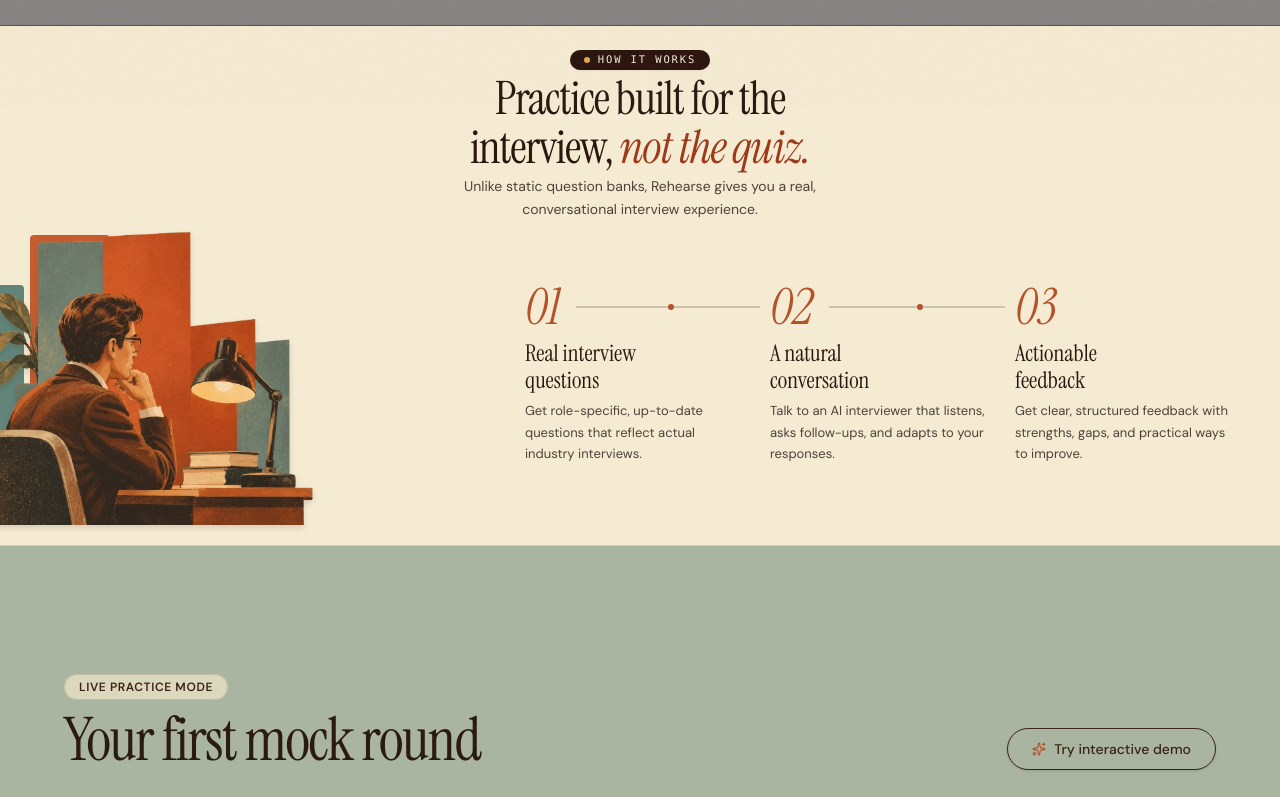
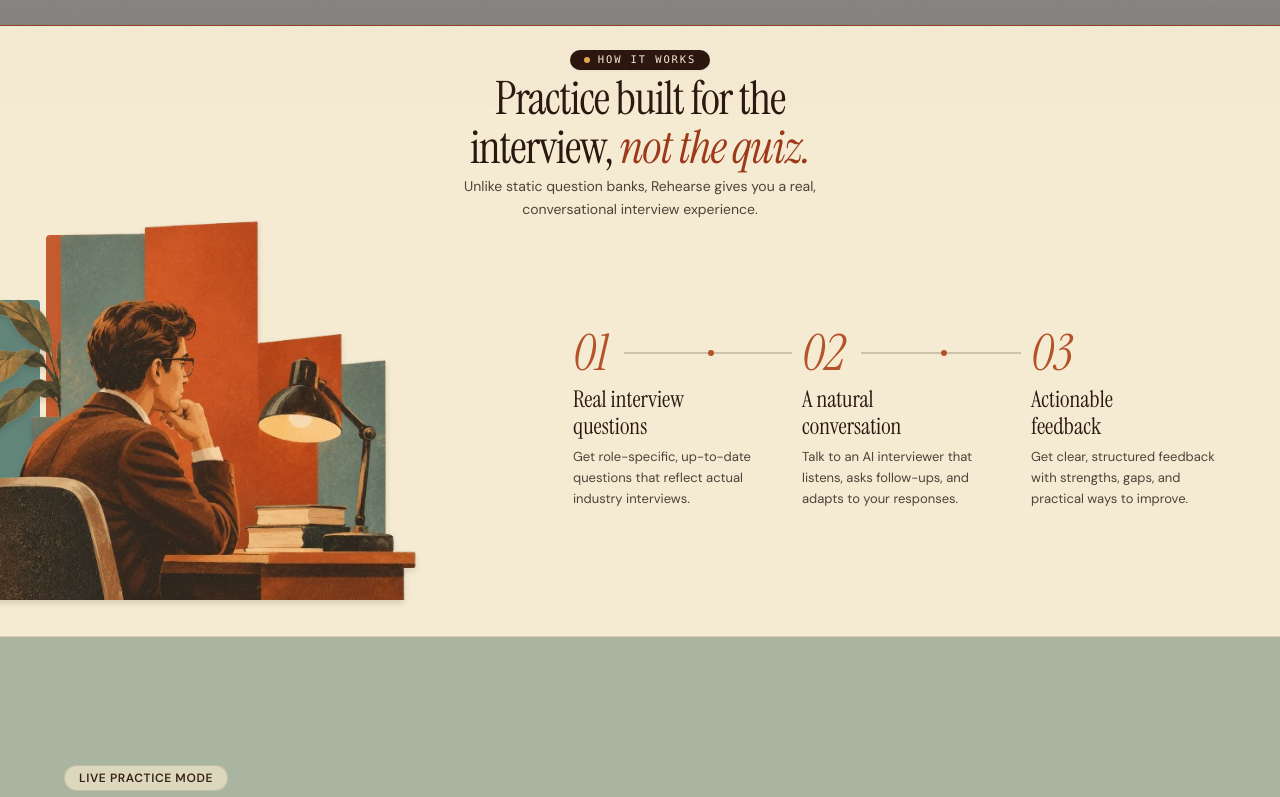
Before and after one commit to Deepjyoti78/Reharse-, a React (Vite) app: page / in a window 1280 px wide. Shown: the part 694-1491 px from the top of the page. Built offline with nearby package versions, Linux system fonts and the light colour scheme; no server answers; grey boxes are pictures that could not be loaded.

Commit message:
Increase scholar illustration height to reduce top space and shift steps 01-03 to the right

```diff
--- a/src/components/HowItWorks.tsx
+++ b/src/components/HowItWorks.tsx
@@ -29,21 +29,21 @@ export const HowItWorks: React.FC = () => {
       <div className="w-full pl-0 pr-4 sm:pr-8 lg:pr-10 xl:pr-12 max-w-[1360px] mx-auto">
         <div className="grid grid-cols-1 lg:grid-cols-12 gap-5 lg:gap-7 items-center">
 
-          {/* Left Column: Shifted to the left edge and compact height */}
-          <div className="lg:col-span-5 relative flex items-end justify-center lg:justify-start self-center lg:self-end ml-0 sm:-ml-2 lg:-ml-6 xl:-ml-10 -translate-y-2 sm:-translate-y-3">
+          {/* Left Column: Shifted to the left edge with increased height to reduce empty space above */}
+          <div className="lg:col-span-5 relative flex items-end justify-center lg:justify-start self-center lg:self-end ml-0 sm:-ml-2 lg:-ml-6 xl:-ml-10 -translate-y-3 sm:-translate-y-5 lg:-translate-y-7">
 
             {/* Mid-century Architectural Background Color Blocks */}
             <div className="absolute bottom-0 left-0 flex items-end gap-1.5 z-0 pointer-events-none opacity-95">
               {/* Slate/Teal block behind plant */}
-              <div className="w-12 sm:w-14 lg:w-16 h-40 sm:h-48 lg:h-[240px] bg-[#5b8076] rounded-t-sm" />
+              <div className="w-14 sm:w-16 lg:w-20 h-48 sm:h-60 lg:h-[300px] bg-[#5b8076] rounded-t-sm" />
               {/* Burnt Terracotta tall block behind scholar */}
-              <div className="w-14 sm:w-16 lg:w-20 h-48 sm:h-60 lg:h-[290px] bg-[#c45628] rounded-t-sm" />
+              <div className="w-16 sm:w-20 lg:w-24 h-60 sm:h-72 lg:h-[365px] bg-[#c45628] rounded-t-sm" />
               {/* Deep ochre/rust block behind lamp/desk */}
-              <div className="w-10 sm:w-12 lg:w-14 h-32 sm:h-40 lg:h-[190px] bg-[#9e3e19] rounded-t-sm" />
+              <div className="w-12 sm:w-14 lg:w-18 h-40 sm:h-50 lg:h-[235px] bg-[#9e3e19] rounded-t-sm" />
             </div>
 
-            {/* Thoughtful Scholar at Desk Illustration */}
-            <div className="relative z-10 w-full max-w-[290px] sm:max-w-[330px] lg:max-w-[360px] drop-shadow-md">
+            {/* Thoughtful Scholar at Desk Illustration - increased size & height */}
+            <div className="relative z-10 w-full max-w-[340px] sm:max-w-[390px] lg:max-w-[430px] xl:max-w-[465px] drop-shadow-md">
               <img
                 src="/images/thoughtful-scholar.png"
                 alt="Thoughtful candidate seated at vintage desk reflecting on interview preparation"
@@ -52,8 +52,8 @@ export const HowItWorks: React.FC = () => {
             </div>
           </div>
 
-          {/* Right Column: 3 Minimalist Steps - compact and vertically centered */}
-          <div className="lg:col-span-7 flex flex-col justify-center pt-0 pb-1 sm:pb-3 lg:pb-4">
+          {/* Right Column: 3 Minimalist Steps - shifted to the right side */}
+          <div className="lg:col-span-7 flex flex-col justify-center pt-0 pb-1 sm:pb-3 lg:pb-4 lg:pl-8 xl:pl-12">
             <div className="grid grid-cols-1 md:grid-cols-3 gap-4 lg:gap-5 xl:gap-7">
 
               {/* Step 1: Real interview questions */}
```
